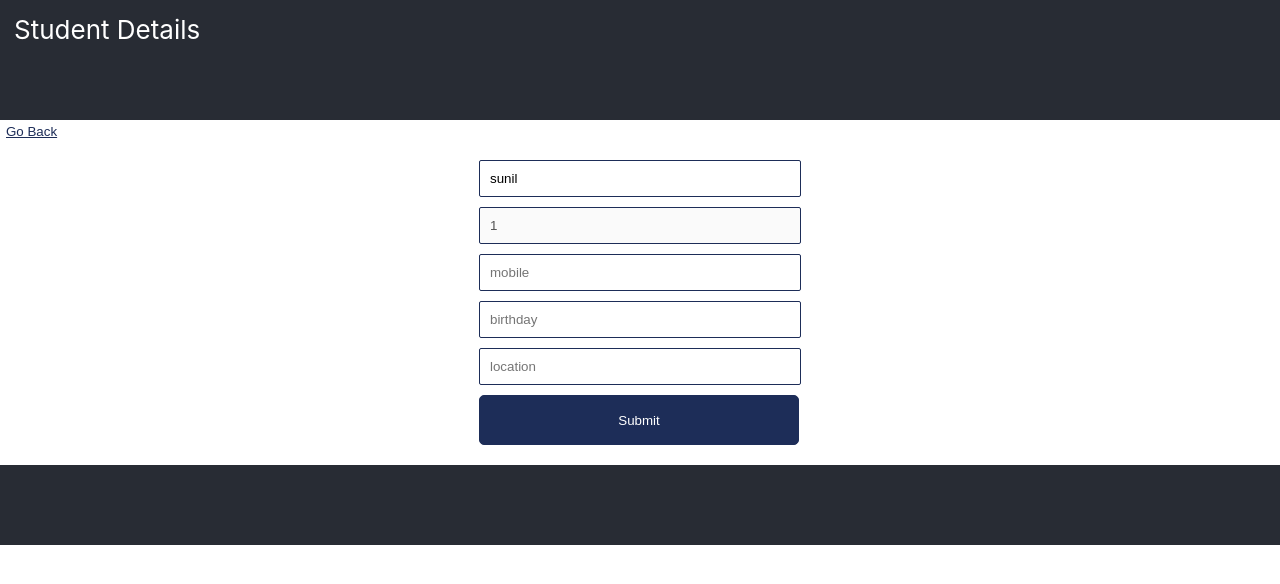
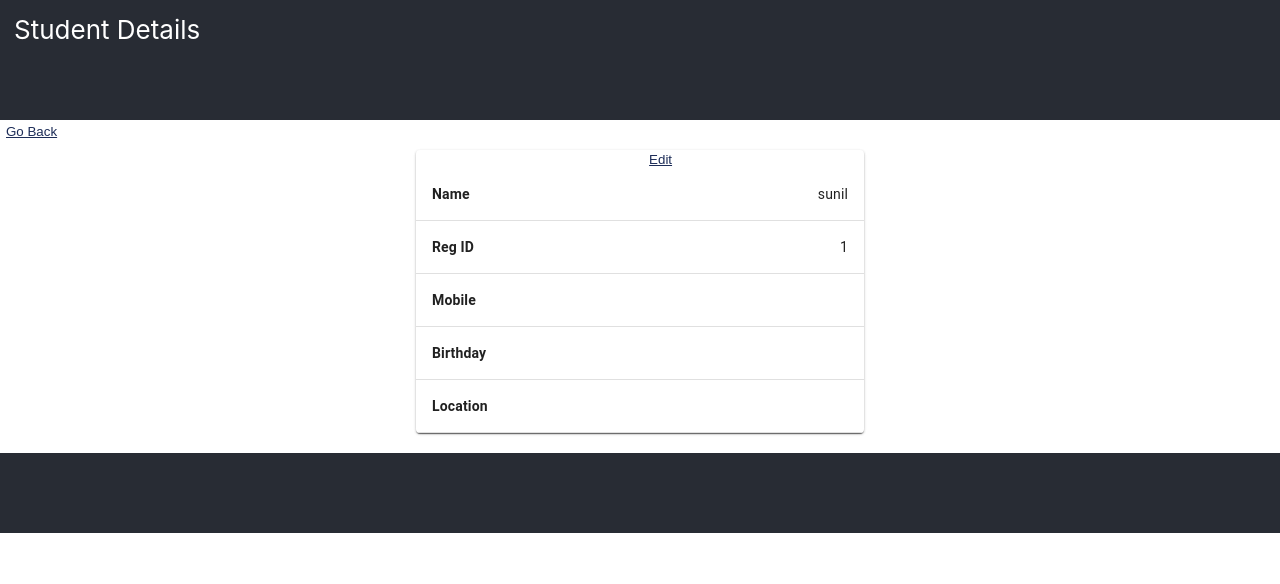
Before and after one commit to vizhaln/basic-student-list, a React (Create React App) app: page / in a window 1280 px wide. Both pictures are taken after a click on the element "sunil". Shown: the top 584 px of the page. Built offline with nearby package versions, Linux system fonts and the light colour scheme.

Commit message:
view component added

```diff
--- a/src/App.js
+++ b/src/App.js
@@ -4,16 +4,21 @@ import "./App.css";
 import dataReq from "./data.json";
 import Table from "./Table";
 import Form from "./Form";
+import View from "./View";
 import addIcon from "./addIcon.png";
 
 function App() {
   const [data, setData] = useState(dataReq);
   const [studentData, setStudentData] = useState({});
   const [showTable, setTable] = useState(true);
+  const [showView, setView] = useState(false);
   const [newRegId, setNewRegId] = useState(dataReq.length + 1);
   const [newStudent, setNewStudent] = useState(false);
 
-  const homePage = () => setTable(true);
+  const homePage = () => {
+    setTable(true);
+    setView(false);
+  };
 
   const addNew = () => {
     setNewRegId(newRegId + 1);
@@ -27,9 +32,16 @@ function App() {
     setData(updatedData);
   };
 
+  const editStudent = (id) => {
+    data.filter((item) => item.regId === id && setStudentData(item));
+    setTable(false);
+    setView(false);
+  };
+
   const viewStudent = (id) => {
     data.filter((item) => item.regId === id && setStudentData(item));
     setTable(false);
+    setView(true);
   };
 
   const updateStudentData = (objectIndex, value) => {
@@ -67,18 +79,25 @@ function App() {
           </Grid>
         </Grid>
       </header>
-      {showTable && (
+      {showTable && !showView && (
         <Table
           rows={data}
           deleteStudent={deleteStudent}
           viewStudent={viewStudent}
         />
       )}
-      {!showTable && (
+      {!showTable && !showView && (
         <Form
           studentData={studentData}
           handleSubmitSuccess={handleSubmit}
           homePage={homePage}
+        />
+      )}
+      {!showTable && showView && (
+        <View
+          studentData={studentData}
+          homePage={homePage}
+          editStudent={editStudent}
         />
       )}
       <footer className="App-footer"></footer>
--- a/src/Table.js
+++ b/src/Table.js
@@ -309,10 +309,30 @@ export default function EnhancedTable(props) {
                       >
                         {row.name}
                       </TableCell>
-                      <TableCell align="right">{row.regId}</TableCell>
-                      <TableCell align="right">{row.mobile}</TableCell>
-                      <TableCell align="right">{row.birthday}</TableCell>
-                      <TableCell align="right">{row.location}</TableCell>
+                      <TableCell
+                        onClick={() => props.viewStudent(row.regId)}
+                        align="right"
+                      >
+                        {row.regId}
+                      </TableCell>
+                      <TableCell
+                        onClick={() => props.viewStudent(row.regId)}
+                        align="right"
+                      >
+                        {row.mobile}
+                      </TableCell>
+                      <TableCell
+                        onClick={() => props.viewStudent(row.regId)}
+                        align="right"
+                      >
+                        {row.birthday}
+                      </TableCell>
+                      <TableCell
+                        onClick={() => props.viewStudent(row.regId)}
+                        align="right"
+                      >
+                        {row.location}
+                      </TableCell>
                     </TableRow>
                   );
                 })}
--- /dev/null
+++ b/src/View.css
@@ -0,0 +1,33 @@
+.ViewGrid {
+  display: flex;
+  flex-direction: column;
+  align-items: center;
+  justify-content: center;
+  font-size: 0.875rem;
+  margin-top: 10px;
+}
+
+.paperWidth {
+  width: 35%;
+}
+
+@media screen and (max-width: 1032px) {
+  .ViewGrid {
+    display: block;
+  }
+
+  .paperWidth {
+    width: 100%;
+  }
+}
+
+.boldName {
+  font-weight: bold !important;
+}
+
+.backButton {
+  background-color: transparent;
+  border: none;
+  color: #1d2d58;
+  text-decoration: underline;
+}
--- /dev/null
+++ b/src/View.js
@@ -0,0 +1,74 @@
+import React from "react";
+import Box from "@material-ui/core/Box";
+import Table from "@material-ui/core/Table";
+import TableBody from "@material-ui/core/TableBody";
+import TableCell from "@material-ui/core/TableCell";
+import TableContainer from "@material-ui/core/TableContainer";
+import TableRow from "@material-ui/core/TableRow";
+import Paper from "@material-ui/core/Paper";
+import "./View.css";
+
+function View(props) {
+  const { studentData } = props;
+  const {
+    name = "",
+    regId = "",
+    mobile = "",
+    birthday = "",
+    location = "",
+  } = studentData;
+  return (
+    <>
+      <button onClick={() => props.homePage()} className="backButton">
+        {" "}
+        Go Back{" "}
+      </button>
+
+      <Box sx={{ width: "100%" }} className="ViewGrid">
+        <Paper sx={{ width: "100%", mb: 2 }} className="paperWidth">
+          <TableContainer component={Paper}>
+            <Table
+              sx={{ minWidth: 650 }}
+              aria-label="simple table"
+              size="medium"
+            >
+              <TableBody>
+                <TableRow align="right">
+                    <button
+                      onClick={() => props.editStudent(regId)}
+                      className="backButton"
+                    >
+                      {" "}
+                      Edit{" "}
+                    </button>
+                </TableRow>
+                <TableRow>
+                  <TableCell className="boldName">Name</TableCell>
+                  <TableCell align="right">{name}</TableCell>
+                </TableRow>
+                <TableRow>
+                  <TableCell className="boldName">Reg ID</TableCell>
+                  <TableCell align="right">{regId}</TableCell>
+                </TableRow>
+                <TableRow>
+                  <TableCell className="boldName">Mobile</TableCell>
+                  <TableCell align="right">{mobile}</TableCell>
+                </TableRow>
+                <TableRow>
+                  <TableCell className="boldName">Birthday</TableCell>
+                  <TableCell align="right">{birthday}</TableCell>
+                </TableRow>
+                <TableRow>
+                  <TableCell className="boldName">Location</TableCell>
+                  <TableCell align="right">{location}</TableCell>
+                </TableRow>
+              </TableBody>
+            </Table>
+          </TableContainer>
+        </Paper>
+      </Box>
+    </>
+  );
+}
+
+export default View;
```
